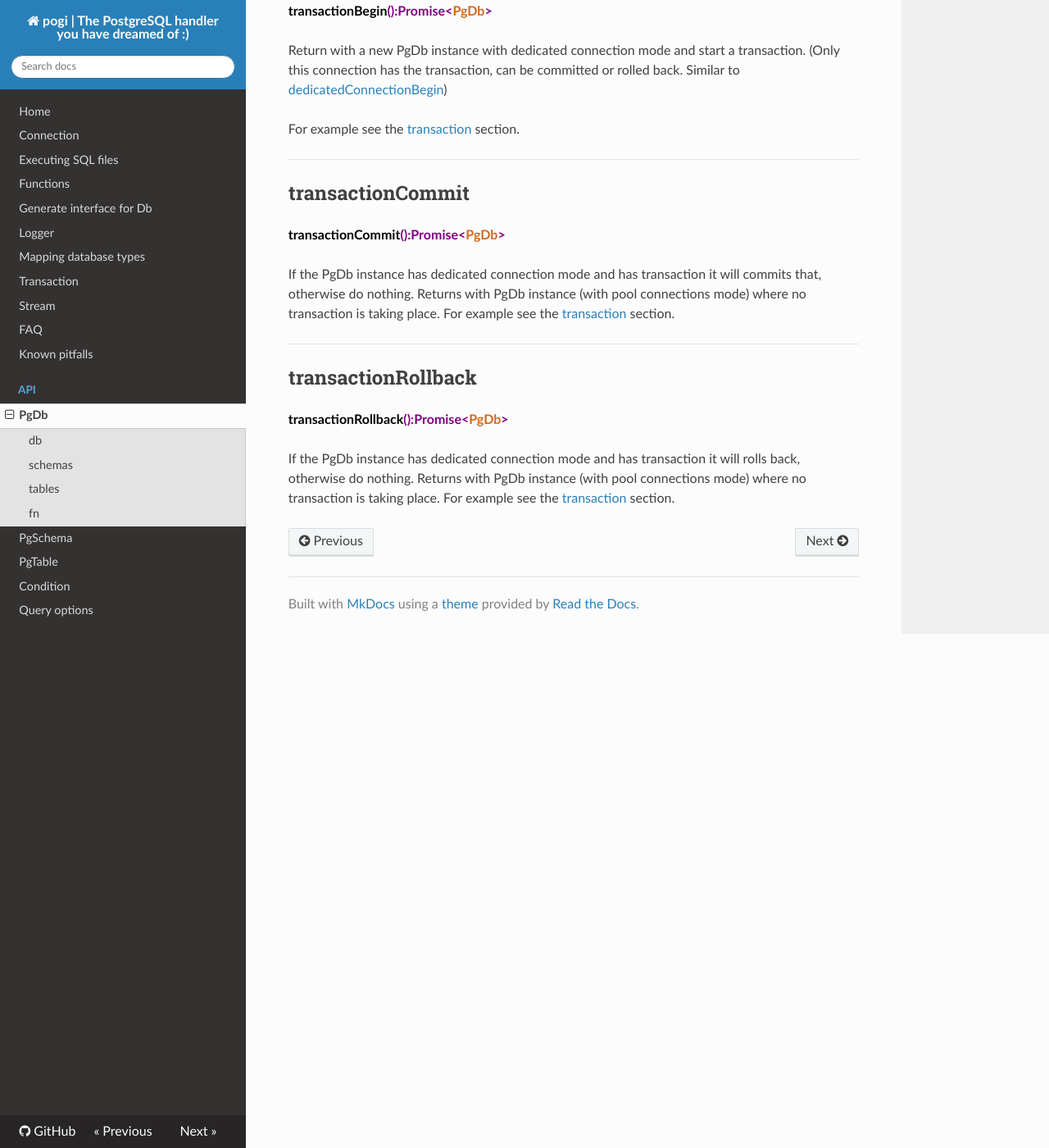
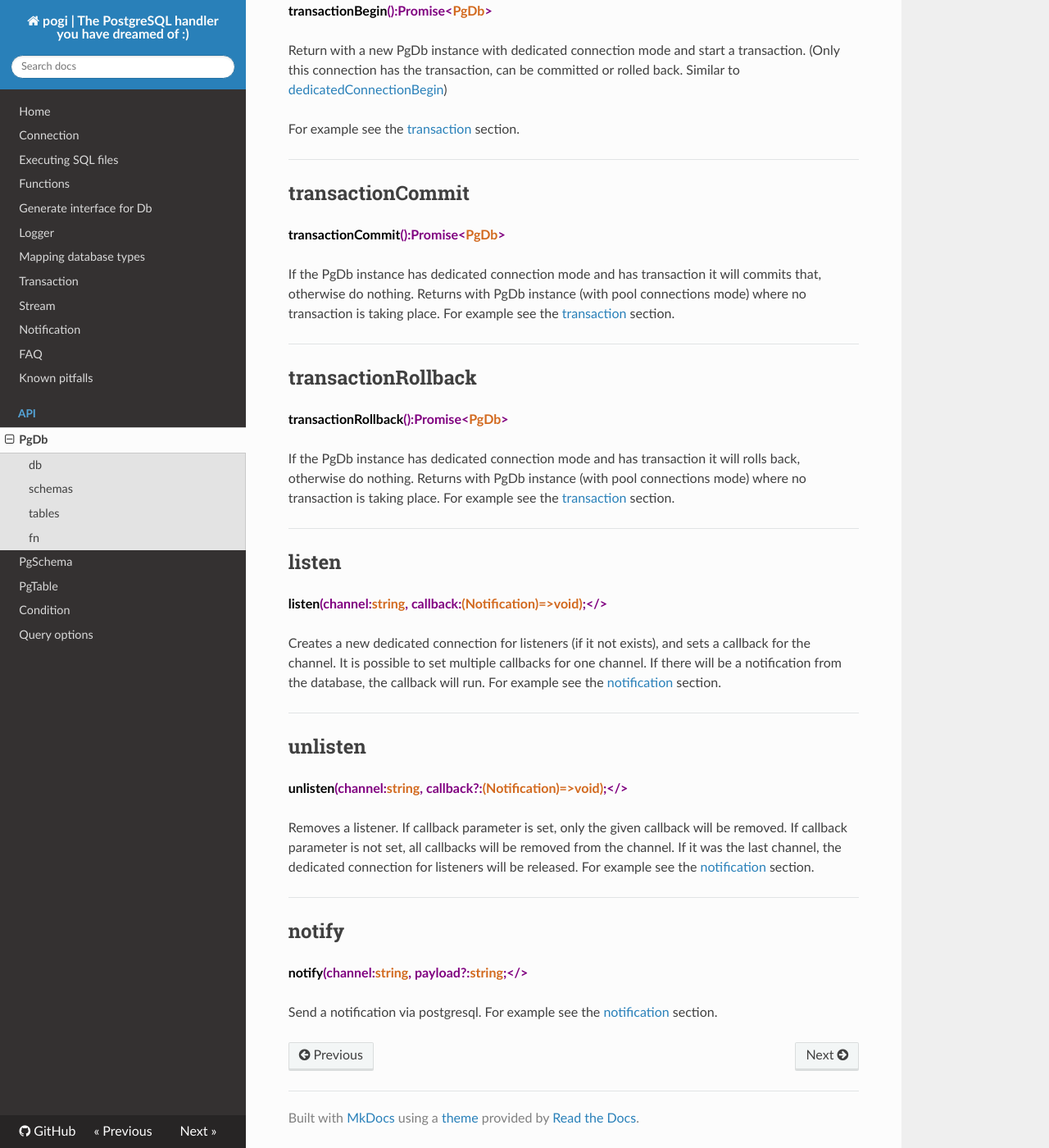
Before and after one commit to holdfenytolvaj/pogi, an MkDocs documentation site: the page built from docs/API/PgDb.md, in a window 1280 px wide and 1400 px high, scrolled down 4918 px. Shown: the whole window at 82% size. Built offline with MkDocs 1.6.1, drawn with Linux system fonts in a browser that asks for light colours; nearby versions of some CDN libraries; old or Windows-style settings are respelled for this version of MkDocs.

Commit message:
docs: notification

```diff
--- a/docs/API/PgDb.md
+++ b/docs/API/PgDb.md
@@ -191,3 +191,28 @@ For example see the [transaction](/transaction) section.
 If the PgDb instance has dedicated connection mode and has transaction it will rolls back, otherwise do nothing.
 Returns with PgDb instance (with pool connections mode) where no transaction is taking place.
 For example see the [transaction](/transaction) section.
+
+---
+## listen
+<span class="def"><span class="func">listen</span>(channel:<span class="type">string</span>, callback:<span class="type">(Notification)=&gt;void)</span>;</>
+
+Creates a new dedicated connection for listeners (if it not exists), and sets a callback for the channel.
+It is possible to set multiple callbacks for one channel.
+If there will be a notification from the database, the callback will run.
+For example see the [notification](/notification) section.
+
+---
+## unlisten
+<span class="def"><span class="func">unlisten</span>(channel:<span class="type">string</span>, callback?:<span class="type">(Notification)=&gt;void)</span>;</>
+
+Removes a listener. If callback parameter is set, only the given callback will be removed.
+If callback parameter is not set, all callbacks will be removed from the channel.
+If it was the last channel, the dedicated connection for listeners will be released.
+For example see the [notification](/notification) section.
+
+---
+## notify
+<span class="def"><span class="func">notify</span>(channel:<span class="type">string</span>, payload?:<span class="type">string</span>;</>
+
+Send a notification via postgresql.
+For example see the [notification](/notification) section.
--- a/mkdocs.yml
+++ b/mkdocs.yml
@@ -12,6 +12,7 @@ pages:
 - Mapping database types : mappingDatabaseTypes.md
 - Transaction : transaction.md
 - Stream : streams.md
+- Notification : notification.md
 - FAQ : faq.md
 - Known pitfalls : pitfalls.md
 - API :
```
Also changed, not shown: docs/notification.md (added, +19 -0 lines).
